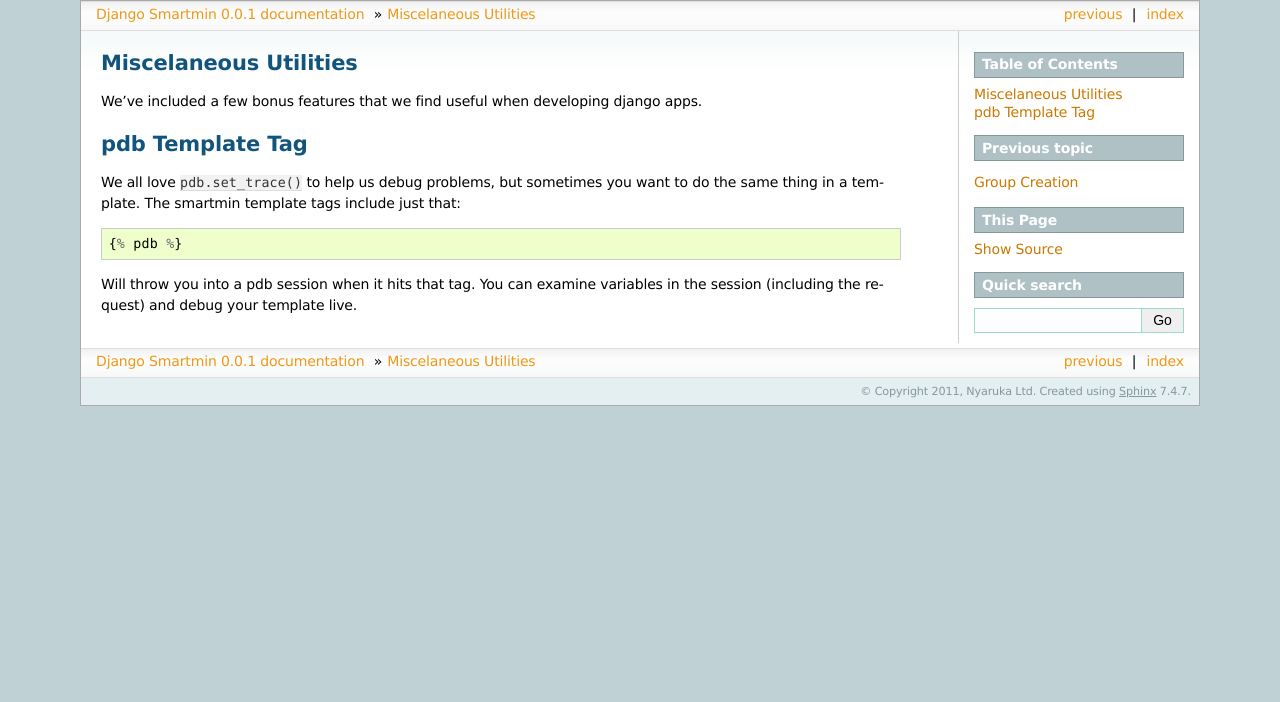
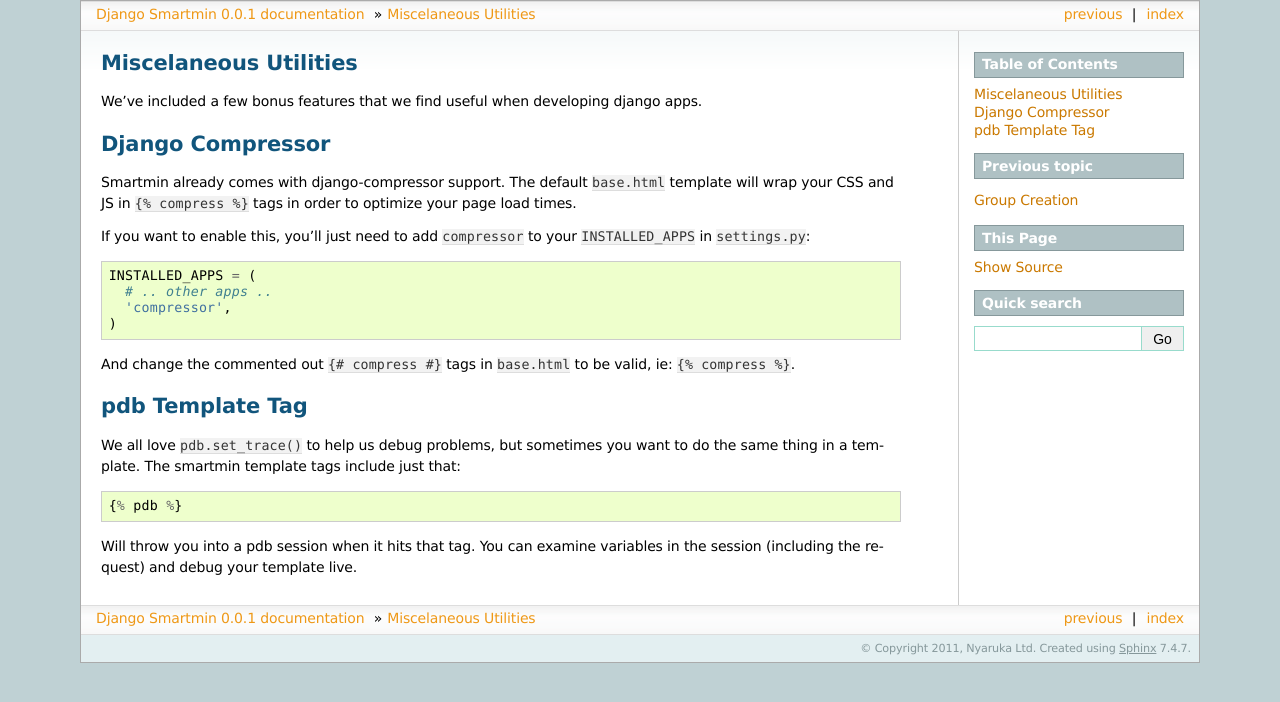
Before and after one commit to nyaruka/smartmin, a Sphinx documentation site: the page built from docs/misc.rst, in a window 1280 px wide. Shown: the top 702 px of the page. Built offline with Sphinx 7.4.7, drawn with Linux system fonts in a browser that asks for light colours; pages that are not in the unit, such as notebooks, are missing from menus.

Commit message:
doc changes

```diff
--- a/docs/index.rst
+++ b/docs/index.rst
@@ -84,6 +84,9 @@ Contents:
    :maxdepth: 2
 
    quickstart
+   views
+   crudl
+   templates
    perms
    misc
 
--- a/docs/misc.rst
+++ b/docs/misc.rst
@@ -2,6 +2,21 @@ Miscelaneous Utilities
 ========================
 
 We've included a few bonus features that we find useful when developing django apps.
+
+Django Compressor
+===================
+
+Smartmin already comes with django-compressor support.  The default ``base.html`` template will wrap your CSS and JS in ``{% compress %}`` tags in order to optimize your page load times.
+
+If you want to enable this, you'll just need to add ``compressor`` to your ``INSTALLED_APPS`` in ``settings.py``::
+
+  INSTALLED_APPS = (
+    # .. other apps ..
+    'compressor',
+  )
+
+And change the commented out ``{# compress #}`` tags in ``base.html`` to be valid, ie: ``{% compress %}``.
+
 
 pdb Template Tag
 ===================
```
Also changed, not shown: docs/quickstart.rst (line endings or trailing spaces), smartmin/static/img/treeview/ajax-loader.gif (deleted), smartmin/static/img/treeview/file.gif (deleted), smartmin/static/img/treeview/folder-closed.gif (deleted), smartmin/static/img/treeview/folder.gif (deleted), smartmin/static/img/treeview/minus.gif (deleted), smartmin/static/img/treeview/plus.gif (deleted), smartmin/static/img/treeview/treeview-black-line.gif (deleted), smartmin/static/img/treeview/treeview-black.gif (deleted), smartmin/static/img/treeview/treeview-default-line.gif (deleted), smartmin/static/img/treeview/treeview-default.gif (deleted), smartmin/static/img/treeview/treeview-famfamfam-line.gif (deleted), smartmin/static/img/treeview/treeview-famfamfam.gif (deleted), smartmin/static/img/treeview/treeview-gray-line.gif (deleted), 3 more files, 1 other file.
